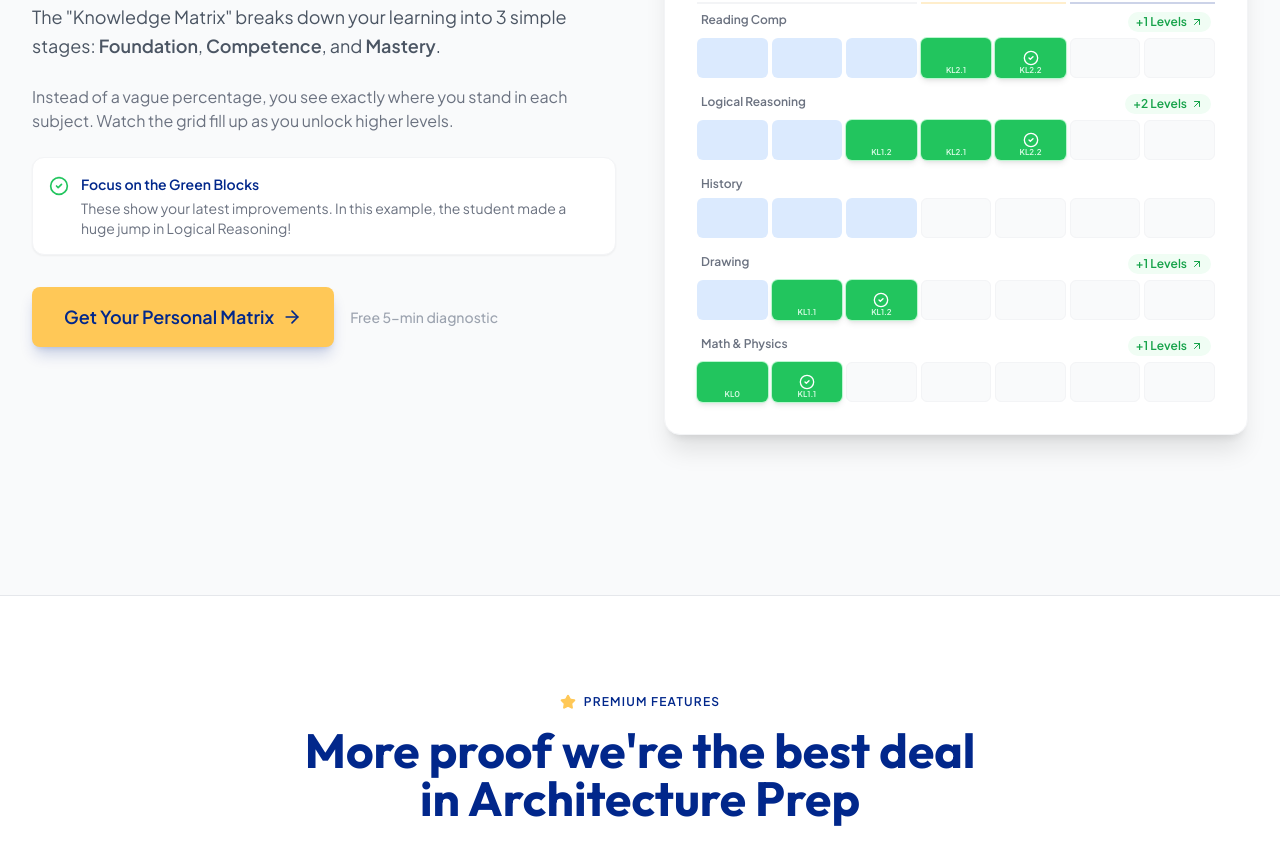
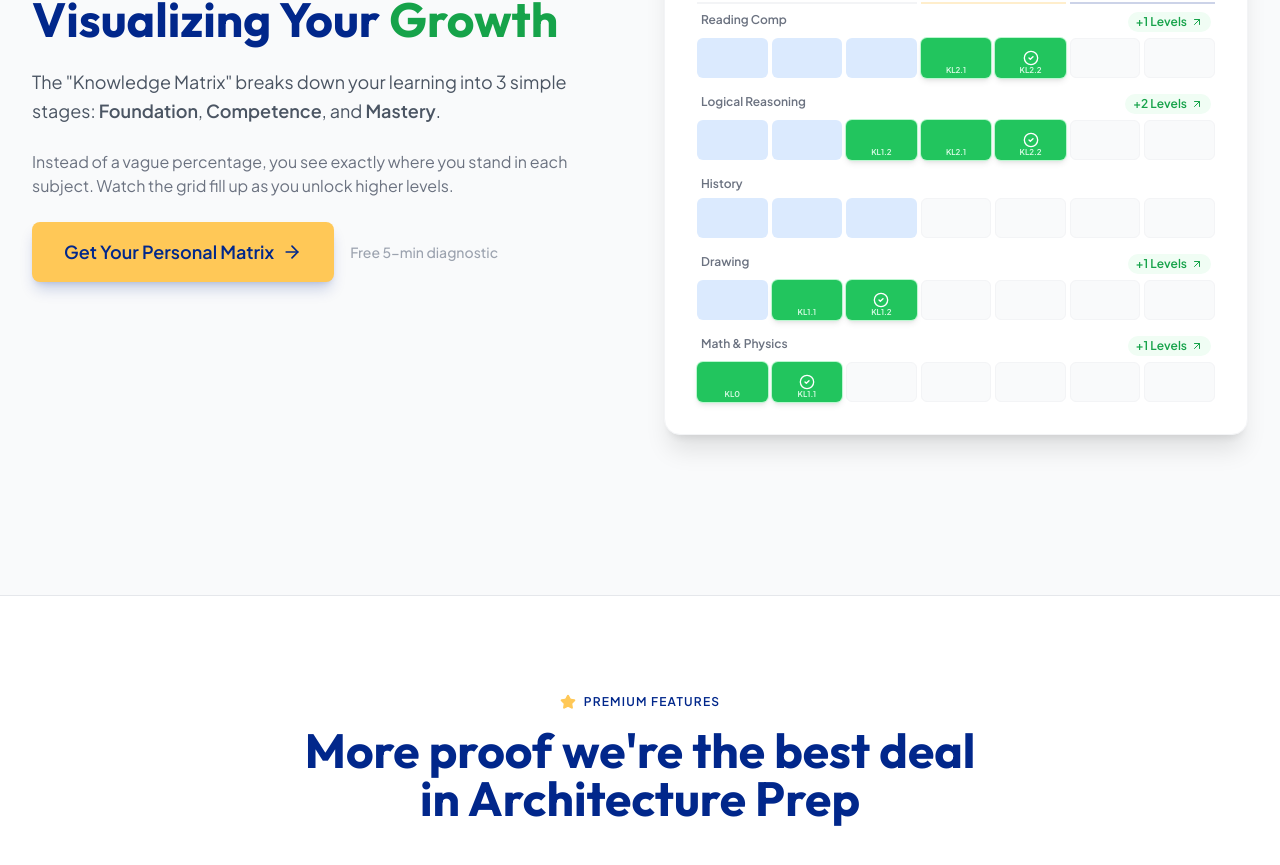
Before and after one commit to milonrus/Pontea-website-MVP, a React (Vite) app: page / in a window 1280 px wide. Shown: the part 5158-6023 px from the top of the page. Built offline with nearby package versions, Linux system fonts and the light colour scheme; no server answers.

Commit message:
Remove growth callout box

```diff
--- a/pages/LandingPage.tsx
+++ b/pages/LandingPage.tsx
@@ -59,14 +59,6 @@ const ProgressTracking = () => {
             <p className="text-gray-500 mb-6">
                Instead of a vague percentage, you see exactly where you stand in each subject. Watch the grid fill up as you unlock higher levels.
             </p>
-
-            <div className="flex items-start gap-3 text-sm text-gray-500 bg-white p-4 rounded-xl border border-gray-100 shadow-sm mb-8">
-                <CheckCircle2 className="w-5 h-5 text-green-500 shrink-0 mt-0.5" />
-                <div>
-                  <span className="font-bold text-primary block mb-1">Focus on the Green Blocks</span>
-                  <p>These show your latest improvements. In this example, the student made a huge jump in Logical Reasoning!</p>
-                </div>
-            </div>
 
             <div className="flex flex-col sm:flex-row items-center gap-4">
                 <Link to="/assessment">
```
